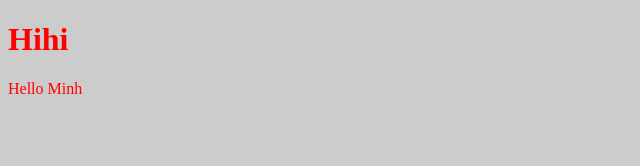
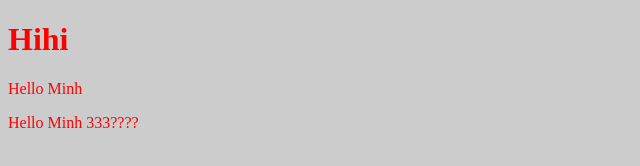
Before and after one commit to minhmeo5794/hole-tex-git, a plain HTML site: page index.html in a window 1280 px wide. Shown: the whole page, without its empty margins (0-640 px from the left). Drawn offline with Linux system fonts and the light colour scheme.

Commit message:
fix html

```diff
--- a/index.html
+++ b/index.html
@@ -12,6 +12,7 @@
 <body>
     <h1>Hihi</h1>
     <p>Hello Minh</p>
+    <p>Hello Minh 333????</p>
 </body>
 
 </html>
```
